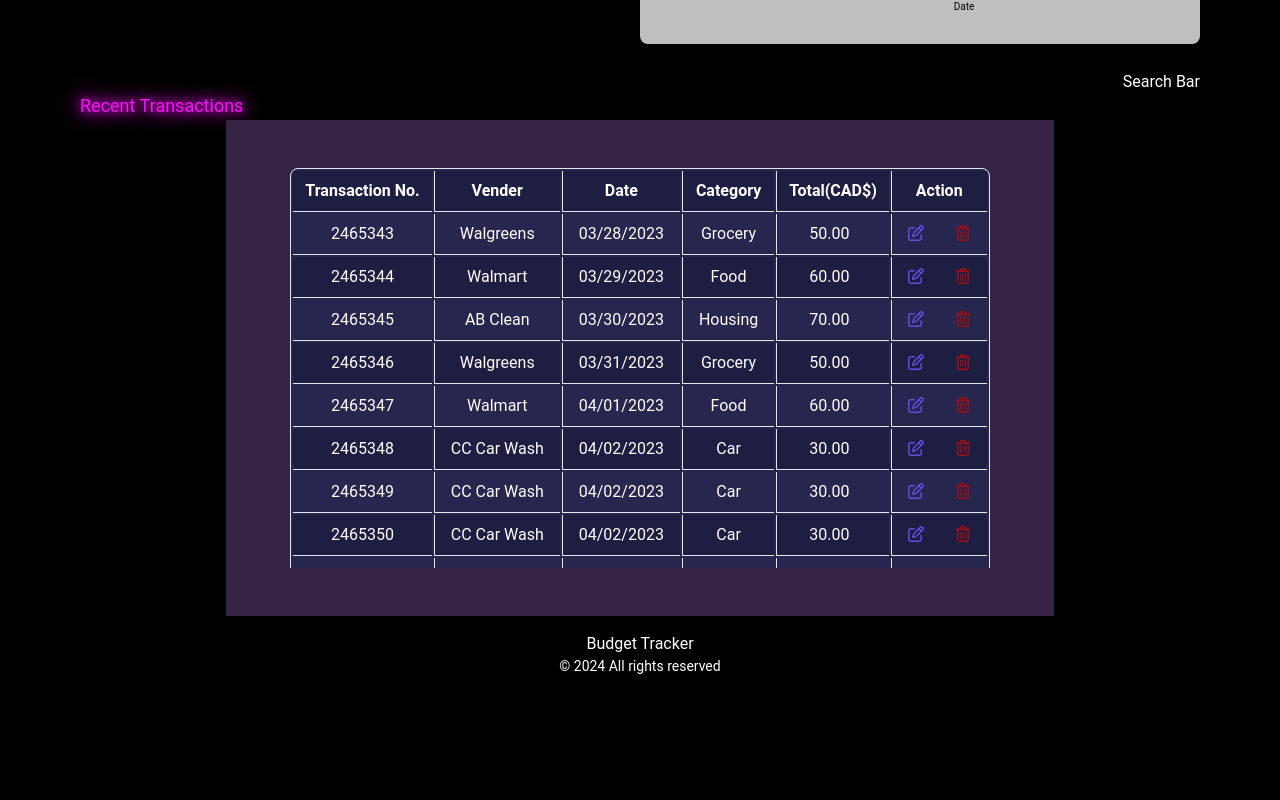
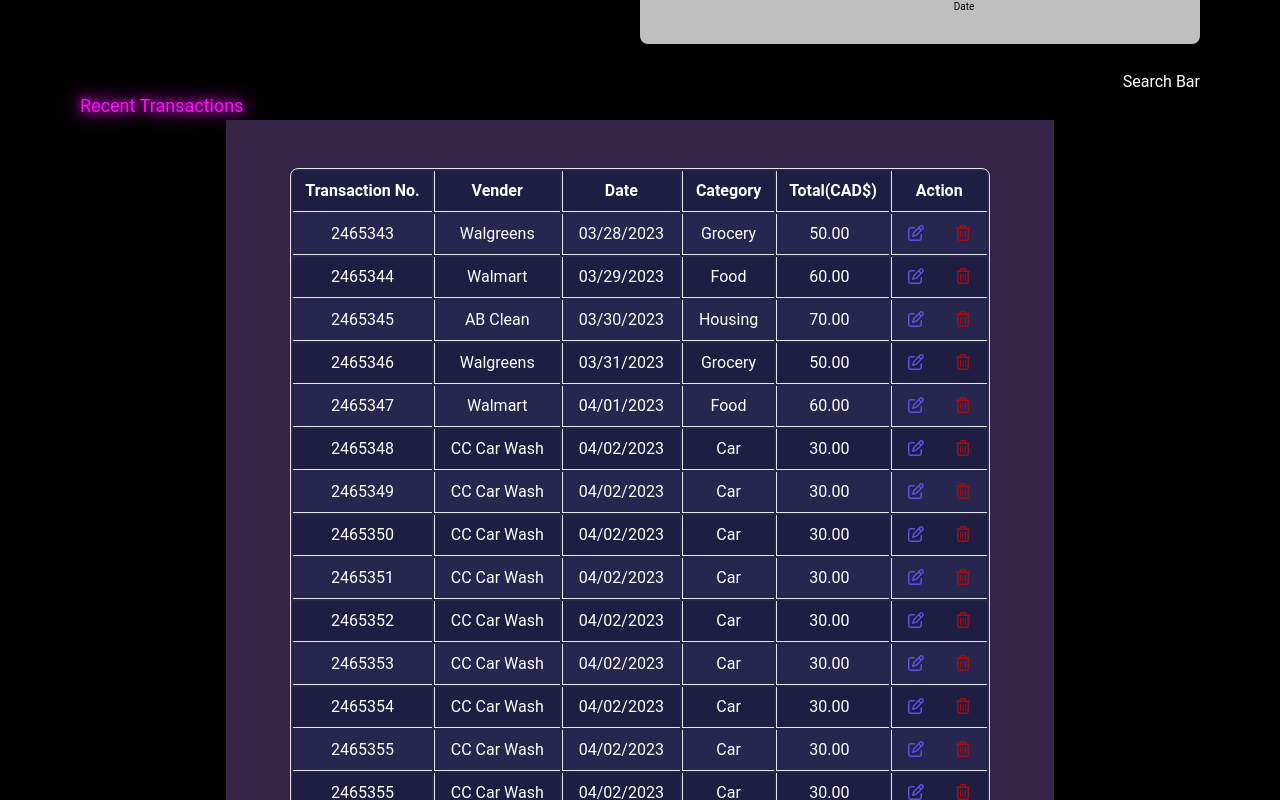
Before and after one commit to Danny2705/budget-application, a React (Create React App) app: page /transaction in a window 1280 px wide. Shown: the part 660-1460 px from the top of the page. Before the commit the page ends 1352 px from the top, so only its background shows below. Built offline with nearby package versions, Linux system fonts and the light colour scheme; no server answers; sample sign-in values are in the browser's storage.

Commit message:
removed table scrolling

```diff
--- a/src/components/SetBudgetGoal/SetBudgetGoal.jsx
+++ b/src/components/SetBudgetGoal/SetBudgetGoal.jsx
@@ -1,7 +1,7 @@
 import React, { useState } from "react";
 import { motion, AnimatePresence } from "framer-motion";
 import RecentBudget from "../RecentBudget/RecentBudget";
-import RecentTransTable from "../TransactionTable/RecentTransTable";
+import RecentBudgetTranstable from "../TransactionTable/RecentBudgetTransTable";
 import NewBudget from "../NewBudget/NewBudget.jsx";
 import { FaPlus } from "react-icons/fa";
 import { IoMdClose } from "react-icons/io";
@@ -85,7 +85,7 @@ export default function SetBudgetGoal() {
               transition={{ duration: 0.3 }}
               className='w-full'
             >
-              <RecentTransTable />
+              <RecentBudgetTranstable />
             </motion.div>
           )}
         </AnimatePresence>
--- a/src/components/TransactionTable/RecentBudgetTransTable.jsx
+++ b/src/components/TransactionTable/RecentBudgetTransTable.jsx
@@ -93,13 +93,55 @@ const transactionData = [
     Category: "Car",
     Total: "30.00",
   },
+  {
+    TransactionNo: "2465355",
+    Vender: "CC Car Wash",
+    Date: "04/02/2023",
+    Category: "Car",
+    Total: "30.00",
+  },
+  {
+    TransactionNo: "2465355",
+    Vender: "CC Car Wash",
+    Date: "04/02/2023",
+    Category: "Car",
+    Total: "30.00",
+  },
+  {
+    TransactionNo: "2465355",
+    Vender: "CC Car Wash",
+    Date: "04/02/2023",
+    Category: "Car",
+    Total: "30.00",
+  },
+  {
+    TransactionNo: "2465355",
+    Vender: "CC Car Wash",
+    Date: "04/02/2023",
+    Category: "Car",
+    Total: "30.00",
+  },
+  {
+    TransactionNo: "2465355",
+    Vender: "CC Car Wash",
+    Date: "04/02/2023",
+    Category: "Car",
+    Total: "30.00",
+  },
+  {
+    TransactionNo: "2465355",
+    Vender: "CC Car Wash",
+    Date: "04/02/2023",
+    Category: "Car",
+    Total: "30.00",
+  },
 ];
 
 export default function RecentBudgetTransTable() {
   return (
     <div className="flex justify-center">
-      <div className="py-[48px] overflow-x-scroll bg-[#362447] px-[48px]">
-        <div className="max-h-[400px] overflow-y-auto px-[16px]">
+      <div className={"p-[48px] bg-[#362447]"}>
+        <div className={"px-[16px]"}>
           <table className="bg-[#26264F] text-white border-separate border rounded-lg ">
             <thead>
               <tr>
@@ -136,7 +178,7 @@ export default function RecentBudgetTransTable() {
                     className={key % 2 === 0 ? "bg-[#26264F]" : "bg-[#1D1E42]"}
                   >
                     <td className="border-b px-4 py-2 text-center break-words">
-                      {val.TransactionNo}
+                      <button>{val.TransactionNo}</button>
                     </td>
                     <td className="border-b border-l px-4 py-2 text-center break-words">
                       {val.Vender}
--- a/src/components/TransactionTable/RecentTransTable.jsx
+++ /dev/null
@@ -1,127 +0,0 @@
-import { FontAwesomeIcon } from "@fortawesome/react-fontawesome";
-import { faPenToSquare, faTrashCan } from "@fortawesome/free-regular-svg-icons";
-
-const transactionData = [
-  {
-    TransactionNo: "2465343",
-    Vender: "Walgreens",
-    Date: "03/28/2023",
-    Category: "Grocery",
-    Total: "50.00",
-  },
-  {
-    TransactionNo: "2465344",
-    Vender: "Walmart",
-    Date: "03/29/2023",
-    Category: "Food",
-    Total: "60.00",
-  },
-  {
-    TransactionNo: "2465345",
-    Vender: "AB Clean",
-    Date: "03/30/2023",
-    Category: "Housing",
-    Total: "70.00",
-  },
-  {
-    TransactionNo: "2465346",
-    Vender: "Walgreens",
-    Date: "03/31/2023",
-    Category: "Grocery",
-    Total: "50.00",
-  },
-  {
-    TransactionNo: "2465347",
-    Vender: "Walmart",
-    Date: "04/01/2023",
-    Category: "Food",
-    Total: "60.00",
-  },
-  {
-    TransactionNo: "2465348",
-    Vender: "CC Car Wash",
-    Date: "04/02/2023",
-    Category: "Car",
-    Total: "30.00",
-  },
-];
-
-export default function RecentTransTable() {
-  return (
-    <div className='py-[48px] flex justify-center'>
-      <table className='bg-[#26264F] text-white border-separate border rounded-lg'>
-        <thead>
-          <tr>
-            {/* control boarder radius of the table head; refer from
-            https://stackoverflow.com/questions/4932181/rounded-table-corners-css-only */}
-            <th className='border-b px-[64px] py-2 bg-[#1D1E42] text-white'>
-              Transaction No.
-            </th>
-            <th className='border-b border-l px-[64px] py-2 bg-[#1D1E42] text-white'>
-              Vender
-            </th>
-            <th className='border-b border-l px-[64px] py-2 bg-[#1D1E42] text-white'>
-              Date
-            </th>
-            <th className='border-b border-l px-[64px] py-2 bg-[#1D1E42] text-white'>
-              Category
-            </th>
-            <th className='border-b border-l px-[64px] py-2 bg-[#1D1E42] text-white'>
-              Total(CAD$)
-            </th>
-            <th className='border-b border-l px-[64px] py-2 bg-[#1D1E42] text-white'>
-              Action
-            </th>
-          </tr>
-        </thead>
-        <tbody className='text-white'>
-          {transactionData.map((val, key) => {
-            return (
-              /* switch color of the row refer from https://chatgpt.com/
-            bg-[#26264F] and bg-[#1D1E42] are the colors used in the Figma Design
-            */
-              <tr
-                key={key}
-                className={key % 2 === 0 ? "bg-[#26264F]" : "bg-[#1D1E42]"}
-              >
-                <td className='border-b px-4 py-2 text-center'>
-                  {val.TransactionNo}
-                </td>
-                <td className='border-b border-l px-4 py-2 text-center'>
-                  {val.Vender}
-                </td>
-                <td className='border-b border-l px-4 py-2 text-center'>
-                  {val.Date}
-                </td>
-                <td className='border-b border-l px-4 py-2 text-center'>
-                  {val.Category}
-                </td>
-                <td className='border-b border-l px-[32px] py-2'>
-                  {val.Total}
-                </td>
-                <td className='border-b border-l px-4 py-2'>
-                  <div className='flex flex-row justify-center'>
-                    <button className='pr-[32px]'>
-                      {/* #624DE3 is the color in the Figna Design */}
-                      <FontAwesomeIcon
-                        icon={faPenToSquare}
-                        style={{ color: "#624DE3" }}
-                      />
-                    </button>
-                    <button>
-                      {/* #A30D11 is the color in the Figna Design */}
-                      <FontAwesomeIcon
-                        icon={faTrashCan}
-                        style={{ color: "#A30D11" }}
-                      />
-                    </button>
-                  </div>
-                </td>
-              </tr>
-            );
-          })}
-        </tbody>
-      </table>
-    </div>
-  );
-}
```
